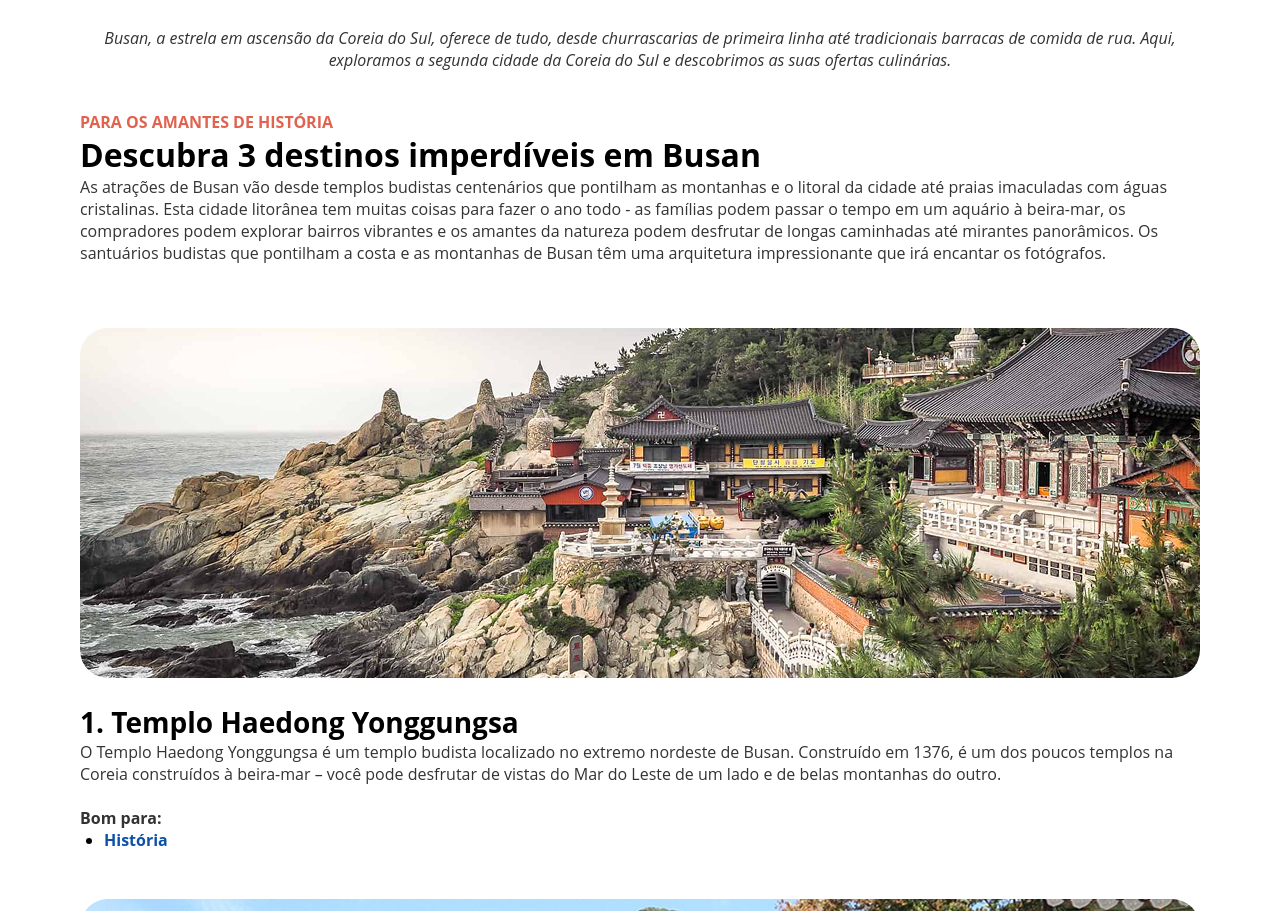
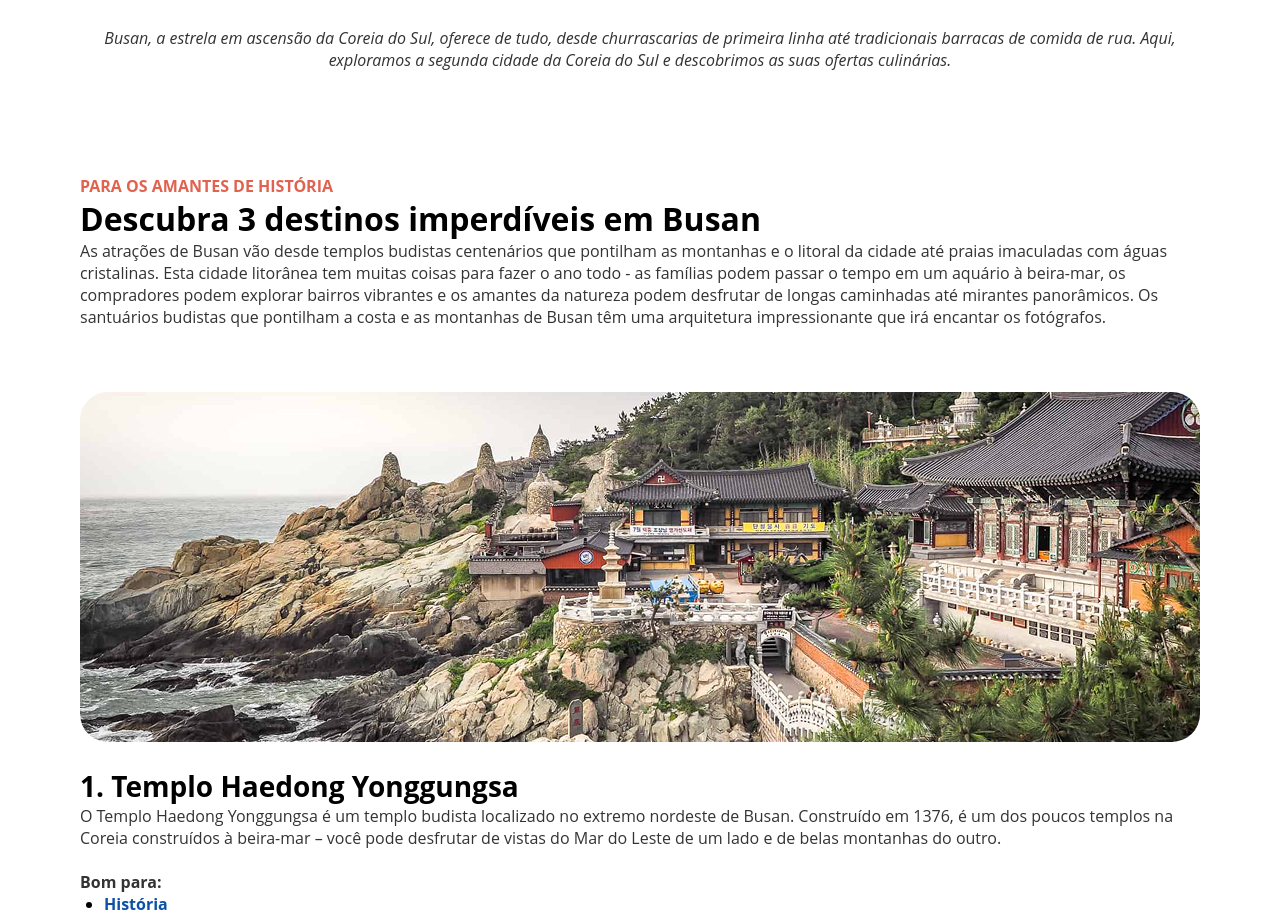
Before and after one commit to Leonardo-Yamaguti/Local_Turistico, a plain HTML site: page index.html in a window 1280 px wide. Shown: the part 861-1772 px from the top of the page. Drawn offline with Linux system fonts and the light colour scheme.

Commit message:
fix: Corrigindo espaçamento antes da section id=content_list

```diff
--- a/index.html
+++ b/index.html
@@ -24,6 +24,7 @@
           </p>
       </section>
       <div class="space"></div>
+      <div class="space_2"></div>
       <section id="content_list">
         <div id="list">
           <headline>PARA OS AMANTES DE HISTÓRIA</headline>
```
